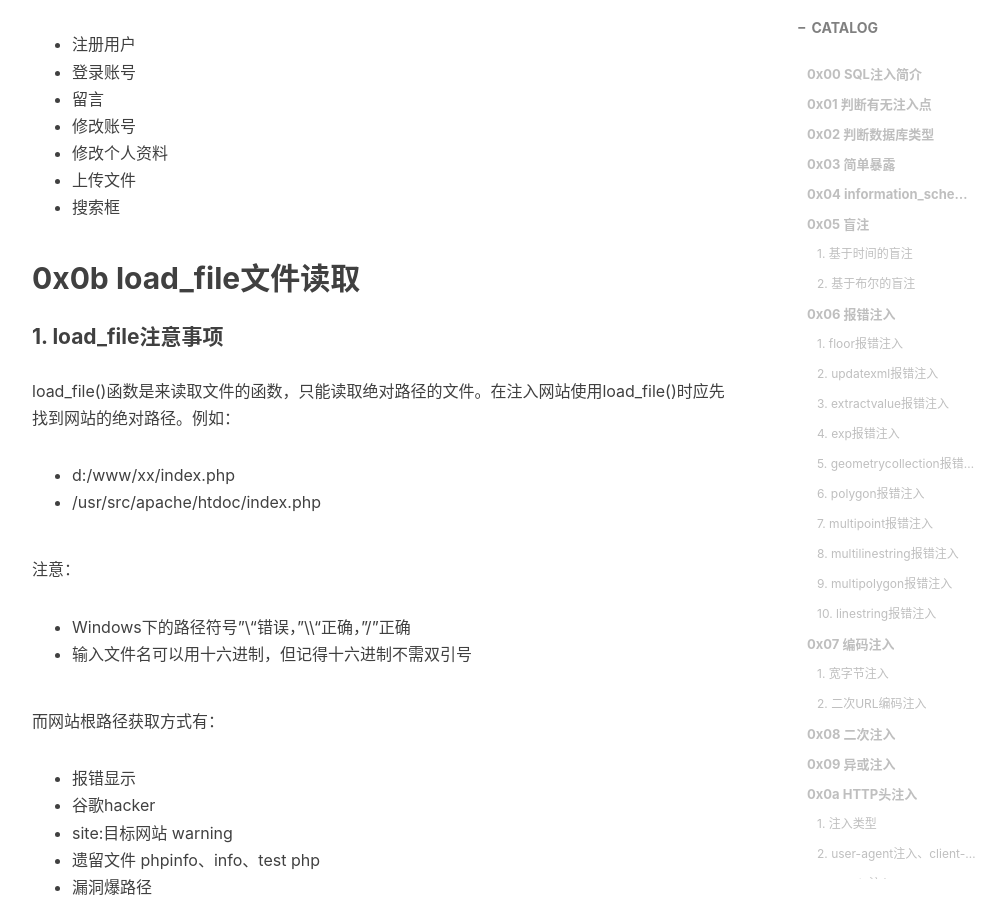
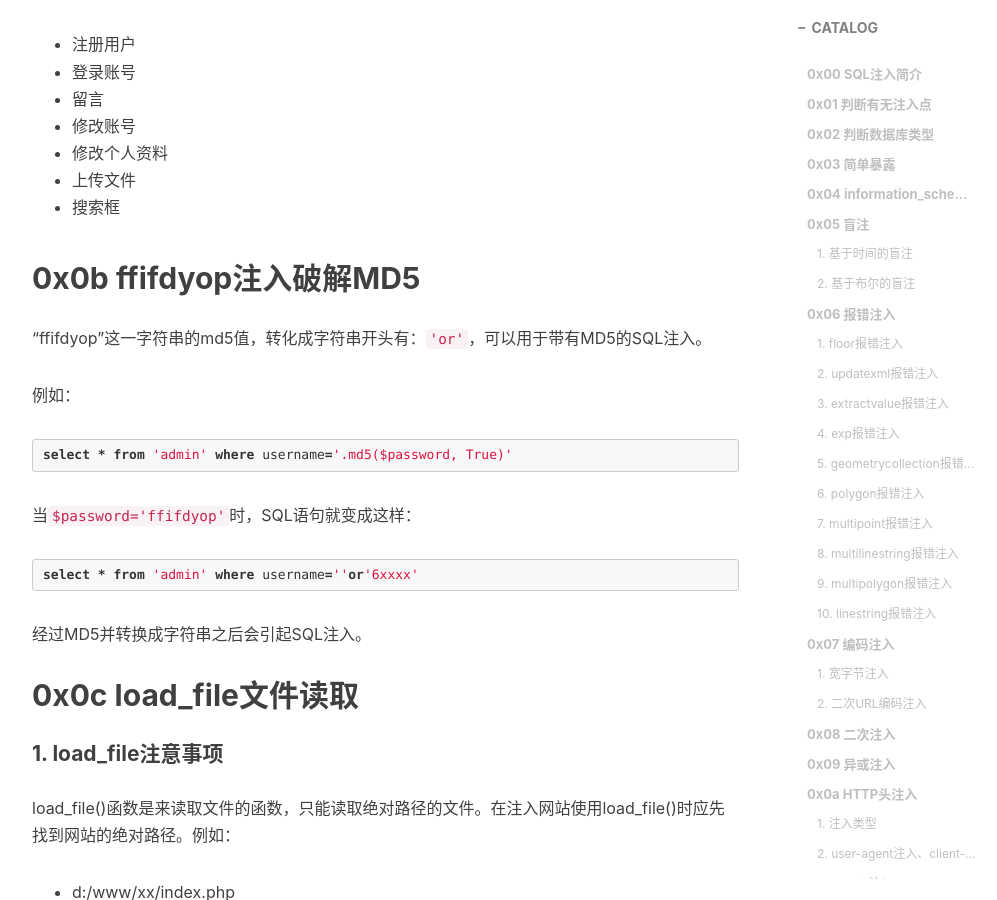
Before and after one commit to HouKC/houkc.github.io, a Jekyll site: the page built from _posts/2020-11-26-SQLInjection1.md, in a window 1280 px wide and 900 px high, scrolled down 13272 px. Shown: the whole window, without its empty margins (233-1230 px from the left). Built offline with Jekyll 4.4.1, drawn with Linux system fonts in a browser that asks for light colours; nearby versions of some CDN libraries; comment, search, counter and statistics services are not loaded; some of the changed text lies outside the part shown.

Commit message:
update sqlInjection1.md with ffifdyop

````diff
--- a/_posts/2020-11-26-SQLInjection1.md
+++ b/_posts/2020-11-26-SQLInjection1.md
@@ -588,7 +588,27 @@ sqlmap -u "http://xxx.com/xxx.php" --form
 
 
 
-## 0x0b load_file文件读取
+## 0x0b ffifdyop注入破解MD5
+
+“ffifdyop”这一字符串的md5值，转化成字符串开头有：`'or'`，可以用于带有MD5的SQL注入。
+
+例如：
+
+```sql
+select * from 'admin' where username='.md5($password, True)'
+```
+
+当`$password='ffifdyop'`时，SQL语句就变成这样：
+
+```sql
+select * from 'admin' where username=''or'6xxxx'
+```
+
+经过MD5并转换成字符串之后会引起SQL注入。
+
+
+
+## 0x0c load_file文件读取
 
 #### 1. load_file注意事项
 
````
Also changed, not shown: other parts of _posts/2020-11-26-SQLInjection1.md (+4 -4 lines).
